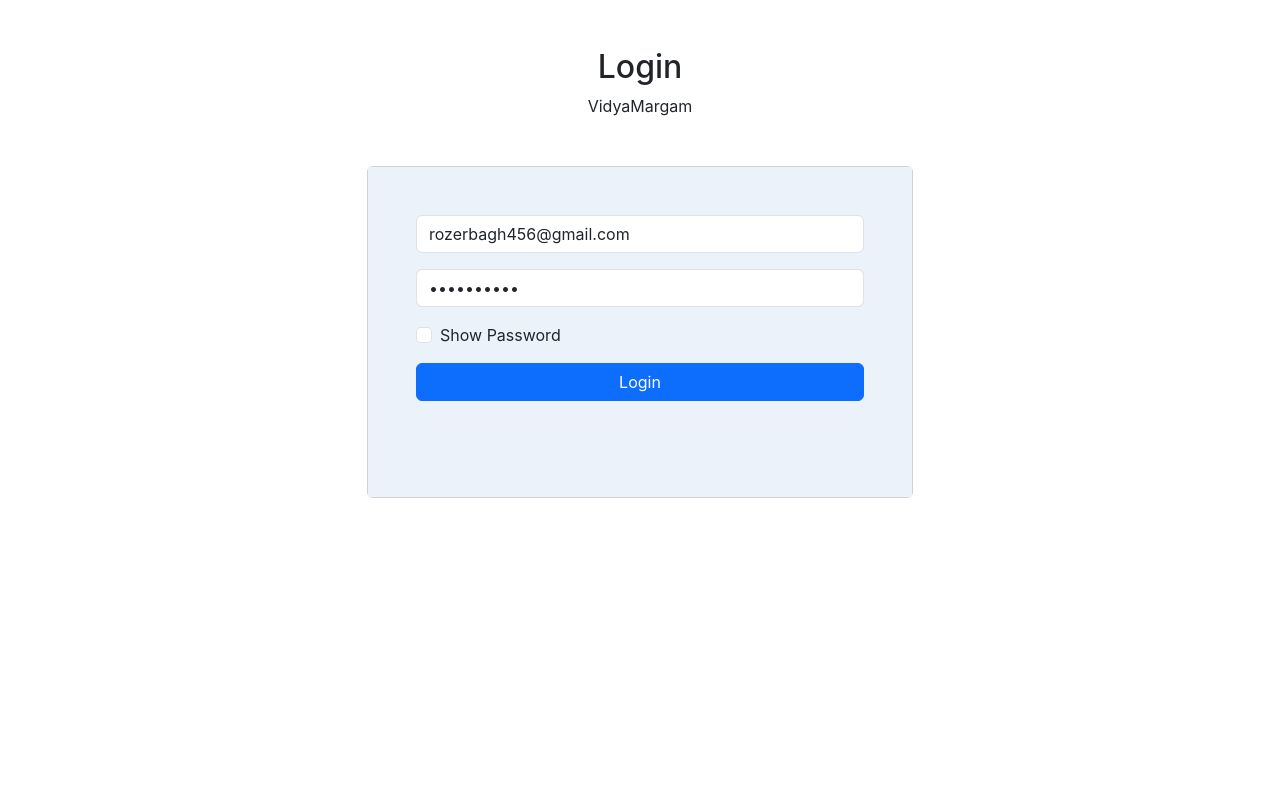
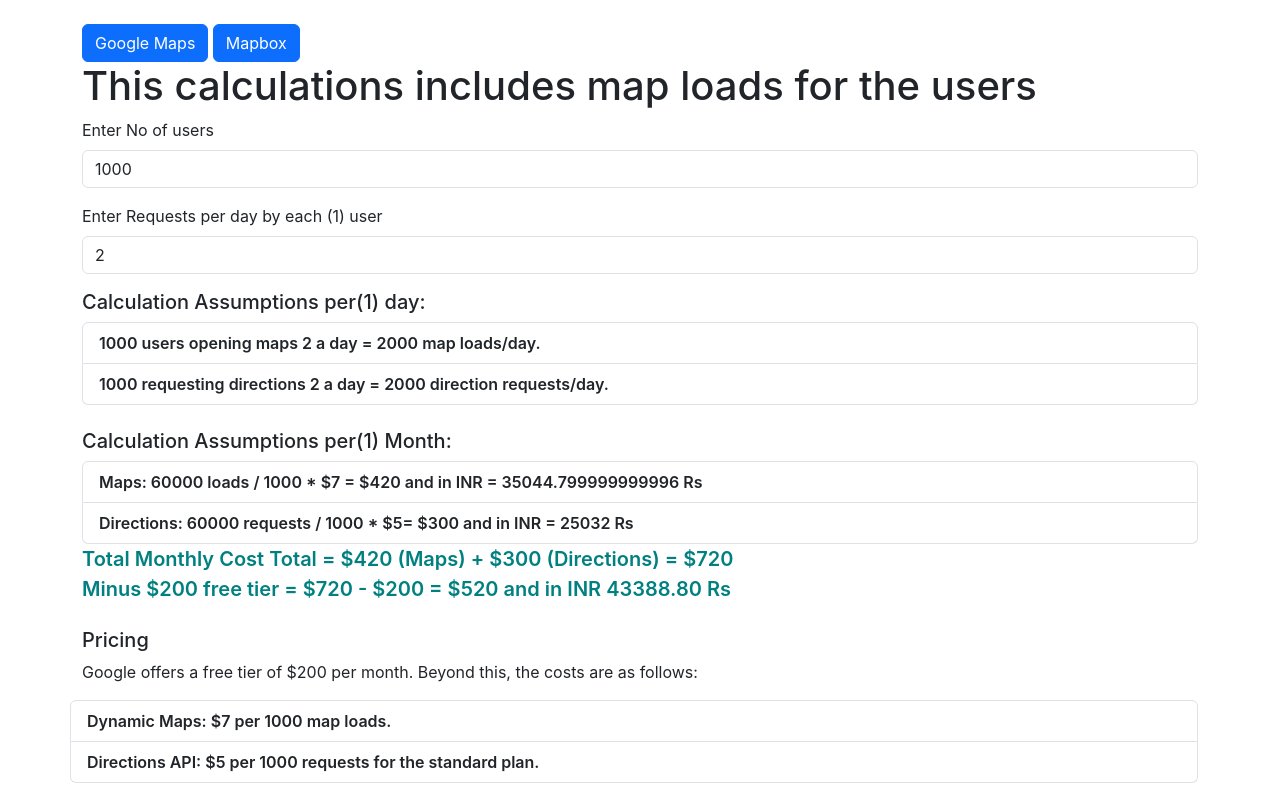
Before and after one commit to rozerbagh/vm-web, a React (Create React App) app: page / in a window 1280 px wide. Shown: the top 790 px of the page. Built offline with nearby package versions, Linux system fonts and the light colour scheme.

Commit message:
the app.js

```diff
--- a/src/App.js
+++ b/src/App.js
@@ -28,6 +28,7 @@
     <Pricing />
   ) : (
     <>
+      <Pricing />
       {isAuth ? (
         <>
           <Messages />
```
